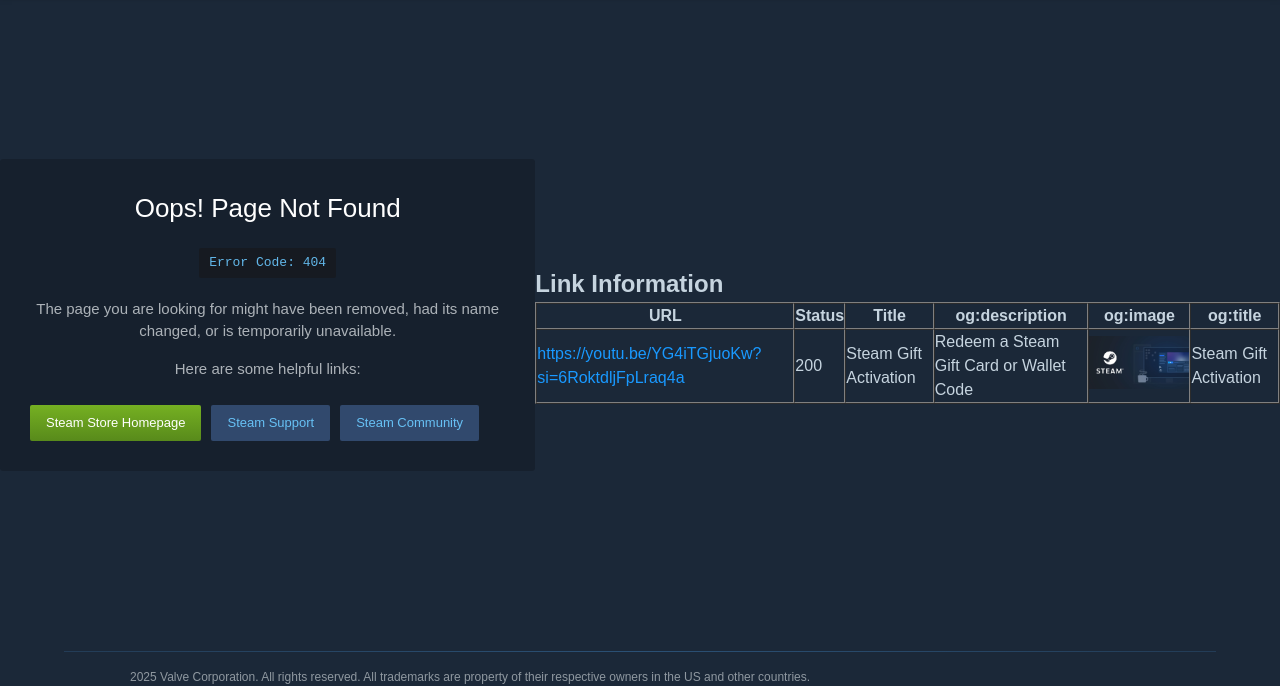
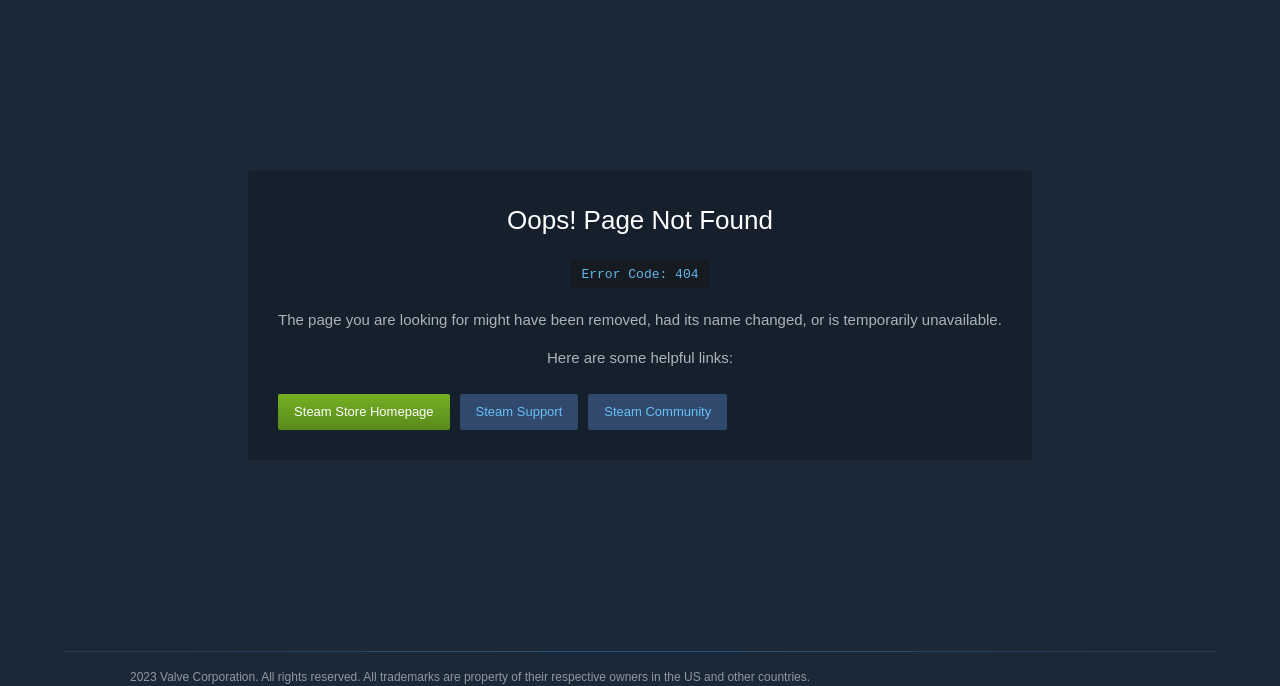
Before and after one commit to Nickyangtpe/FakeSteamEmbed, a plain HTML site: page index.html in a window 1280 px wide. Shown: the part 76-762 px from the top of the page. Drawn offline with Linux system fonts and the light colour scheme.

Commit message:
Update index.html

```diff
--- a/index.html
+++ b/index.html
@@ -4,16 +4,17 @@
     <meta charset="UTF-8">
     <meta name="viewport" content="width=device-width, initial-scale=1.0">
     <title>404 - Page Not Found | Steam</title>
+
+    <!-- Open Graph Meta Tags -->
+    <meta property="og:title" content="Steam Gift Activation">
+    <meta property="og:description" content="Redeem a Steam Gift Card or Wallet Code">
+    <meta property="og:image" content="Steam.jpg">
+    <meta property="og:url" content="https://youtu.be/YG4iTGjuoKw?si=6RoktdljFpLraq4a">
+
     <link rel="stylesheet" href="styles.css">
     <link rel="shortcut icon" href="steam_icon.png">
-
-    <!-- Open Graph Meta Tags -->
-    <meta property="og:description" content="Redeem a Steam Gift Card or Wallet Code">
-    <meta property="og:image" content="https://cdn.cloudflare.steamstatic.com/store/about/social-og.jpg">
-    <meta property="og:title" content="Steam Gift Activation">
 </head>
 <body>
-    <!-- Header -->
     <div class="header">
         <div class="container">
             <div class="logo">
@@ -32,7 +33,6 @@
         </div>
     </div>
 
-    <!-- Main Error Content -->
     <div class="content">
         <div class="error-container">
             <div class="error-text">
@@ -47,36 +47,8 @@
                 </div>
             </div>
         </div>
-
-        <!-- Additional Info Table -->
-        <div class="info-table" style="margin-top: 40px;">
-            <h2>Link Information</h2>
-            <table border="1" cellpadding="10" cellspacing="0">
-                <thead>
-                    <tr>
-                        <th>URL</th>
-                        <th>Status</th>
-                        <th>Title</th>
-                        <th>og:description</th>
-                        <th>og:image</th>
-                        <th>og:title</th>
-                    </tr>
-                </thead>
-                <tbody>
-                    <tr>
-                        <td><a href="https://youtu.be/YG4iTGjuoKw?si=6RoktdljFpLraq4a" target="_blank">https://youtu.be/YG4iTGjuoKw?si=6RoktdljFpLraq4a</a></td>
-                        <td>200</td>
-                        <td>Steam Gift Activation</td>
-                        <td>Redeem a Steam Gift Card or Wallet Code</td>
-                        <td><img src="Steam.jpg" alt="Steam Gift" width="100"></td>
-                        <td>Steam Gift Activation</td>
-                    </tr>
-                </tbody>
-            </table>
-        </div>
     </div>
 
-    <!-- Footer -->
     <div class="footer">
         <div class="container">
             <div class="divider"></div>
@@ -85,7 +57,7 @@
                     <img src="valve_logo.png" alt="Valve Logo">
                 </div>
                 <div class="footer-text">
-                    <p>2025 Valve Corporation. All rights reserved. All trademarks are property of their respective owners in the US and other countries.</p>
+                    <p>2023 Valve Corporation. All rights reserved. All trademarks are property of their respective owners in the US and other countries.</p>
                     <p>VAT included in all prices where applicable.</p>
                     <div class="footer-links">
                         <a href="#">About Valve</a> |
```
